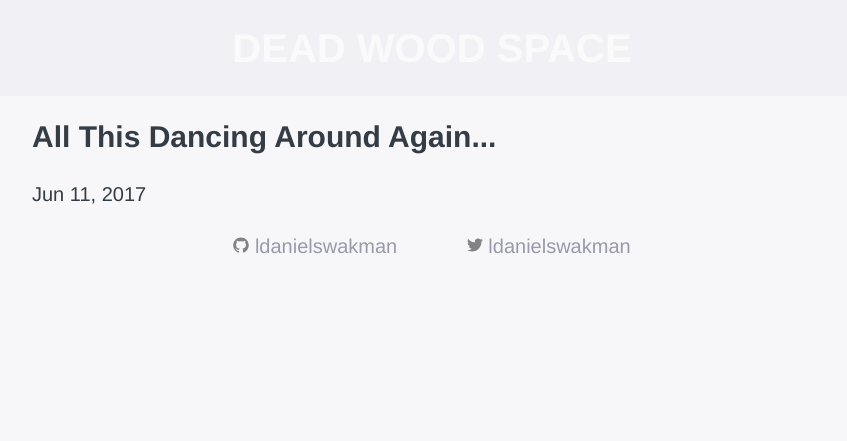
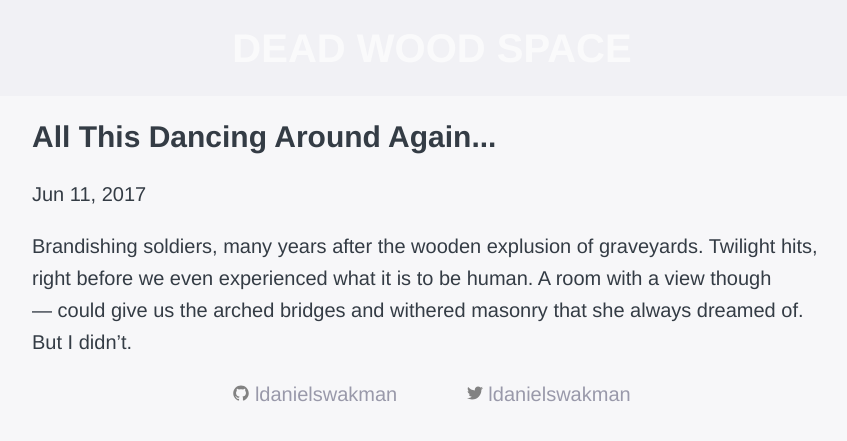
Before and after one commit to ldanielswakman/deadwoodspace, a Jekyll site: the page built from _posts/2017-06-11-all-this-dancing-around-again-dot-dot-dot.markdown, in a window 1280 px wide. Shown: the top 441 px of the page, without its empty margins (208-1055 px from the left). Built offline with Jekyll 4.4.1, drawn with Linux system fonts in a browser that asks for light colours; some web fonts are replaced; our own code applies the rules of GitHub Pages for plain Markdown files.

Commit message:
Updated All This Dancing Around Again Dot Dot Dot

```diff
--- a/_posts/2017-06-11-all-this-dancing-around-again-dot-dot-dot.markdown
+++ b/_posts/2017-06-11-all-this-dancing-around-again-dot-dot-dot.markdown
@@ -2,3 +2,5 @@
 title: All This Dancing Around Again...
 date: 2017-06-11 00:00:00 Z
 ---
+
+Brandishing soldiers, many years after the wooden explusion of graveyards. Twilight hits, right before we even experienced what it is to be human. A room with a view though — could give us the arched bridges and withered masonry that she always dreamed of. But I didn't.
```
